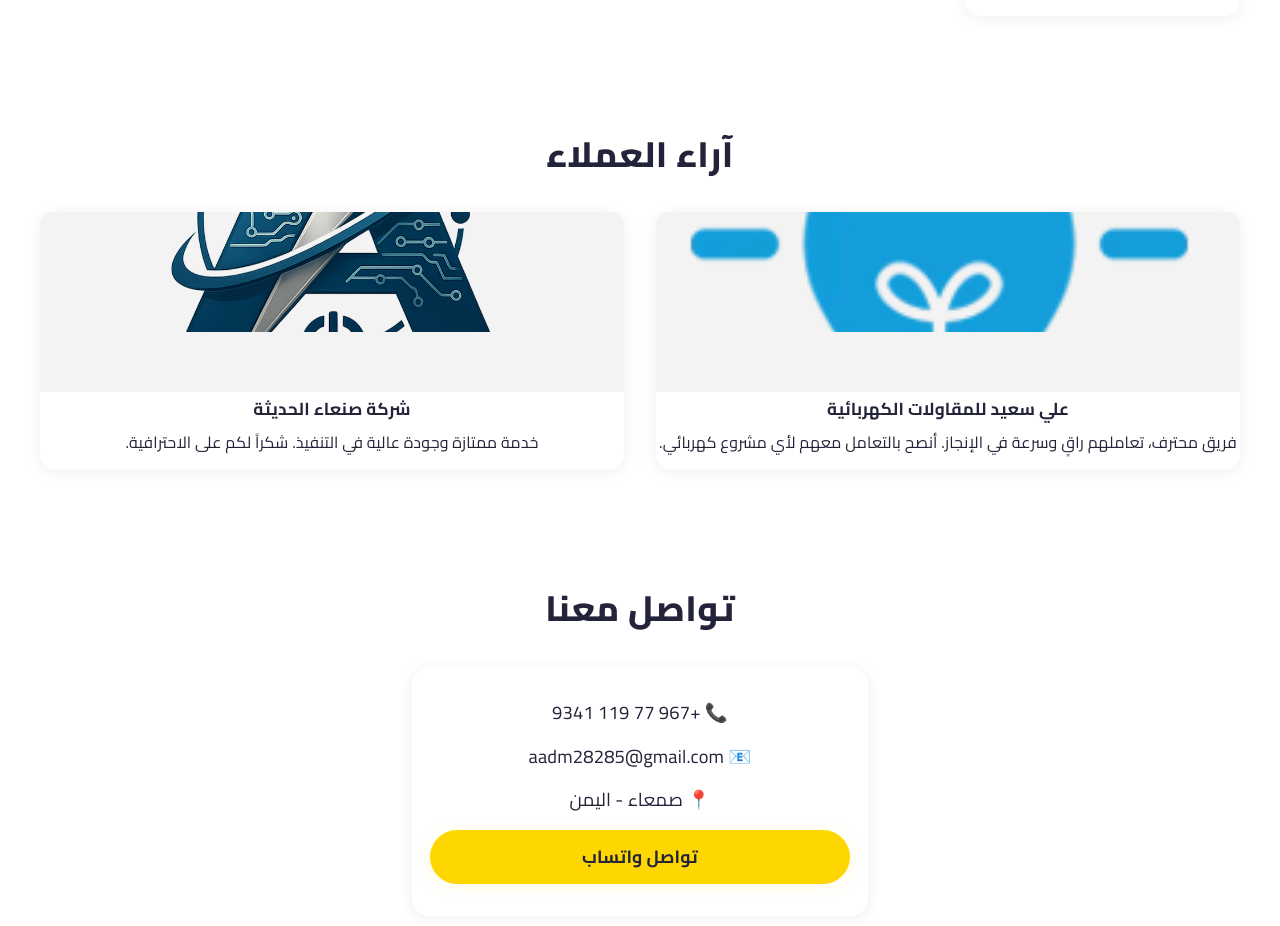
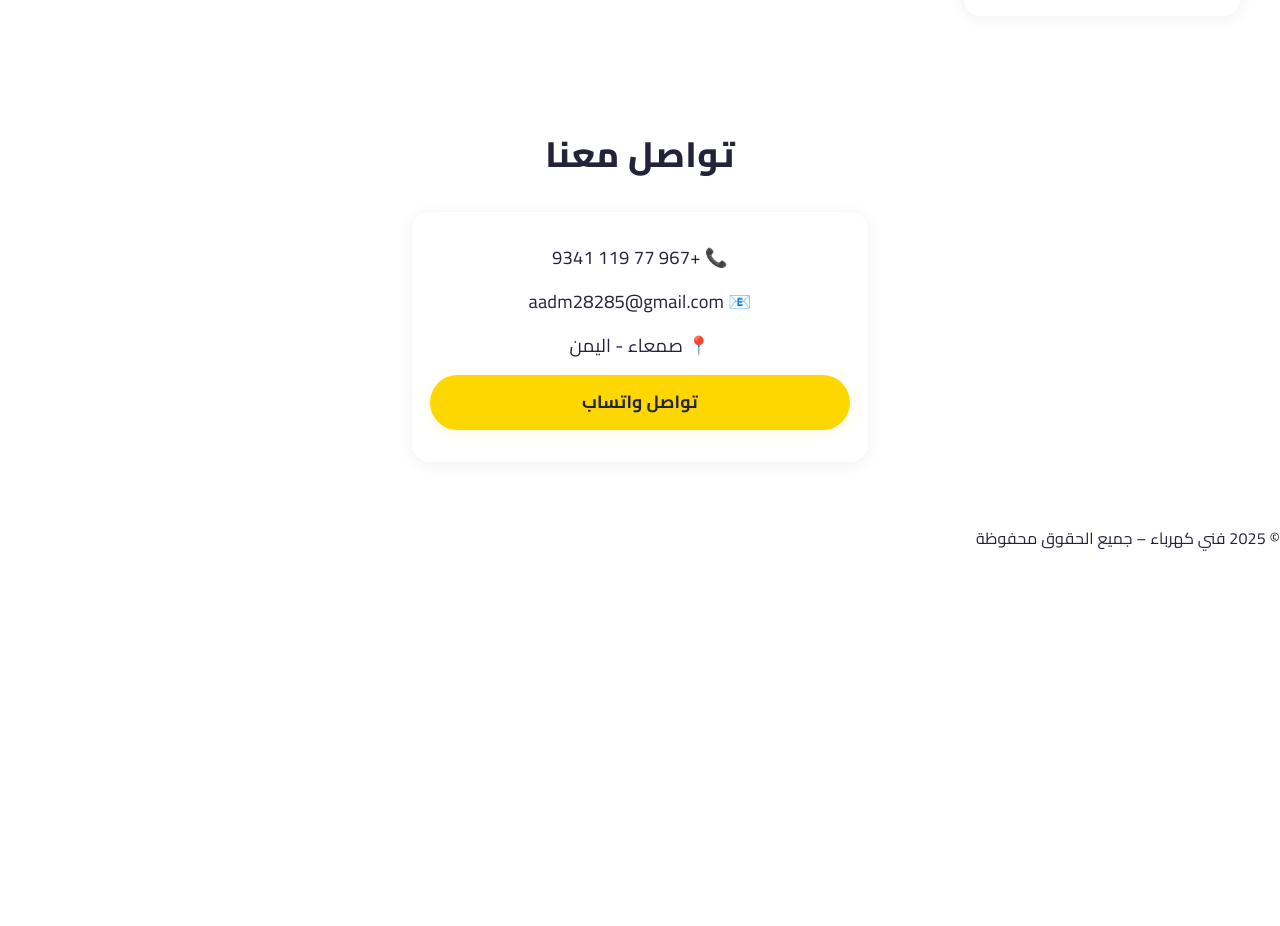
Before and after one commit to maximumadvye-source/maximum-2, a React (Vite) app: page / in a window 1280 px wide. Shown: the part 10320-11246 px from the top of the page. After the commit the page ends 10886 px from the top, so only its background shows below. Built offline with nearby package versions, Linux system fonts and the light colour scheme.

Commit message:
Update App.jsx

```diff
--- a/src/App.jsx
+++ b/src/App.jsx
@@ -6,7 +6,6 @@ import About from "./components/About";
 import Services from "./components/Services";
 import Portfolio from "./components/Portfolio";
 import Why from "./components/Why";
-import Testimonials from "./components/Testimonials";
 import Contact from "./components/Contact";
 
 export default function App() {
@@ -44,12 +43,7 @@ export default function App() {
         <Portfolio />
       </section>
 
-      {/* آراء العملاء */}
-      <section className="py-20 bg-white shadow-inner">
-        <div className="container mx-auto px-6">
-          <Testimonials />
-        </div>
-      </section>
+      {/* آراء العملاء: تمّت إزالتها */}
 
       {/* تواصل معنا */}
       <section className="py-20 bg-[#0d1b2a] text-white">
```
